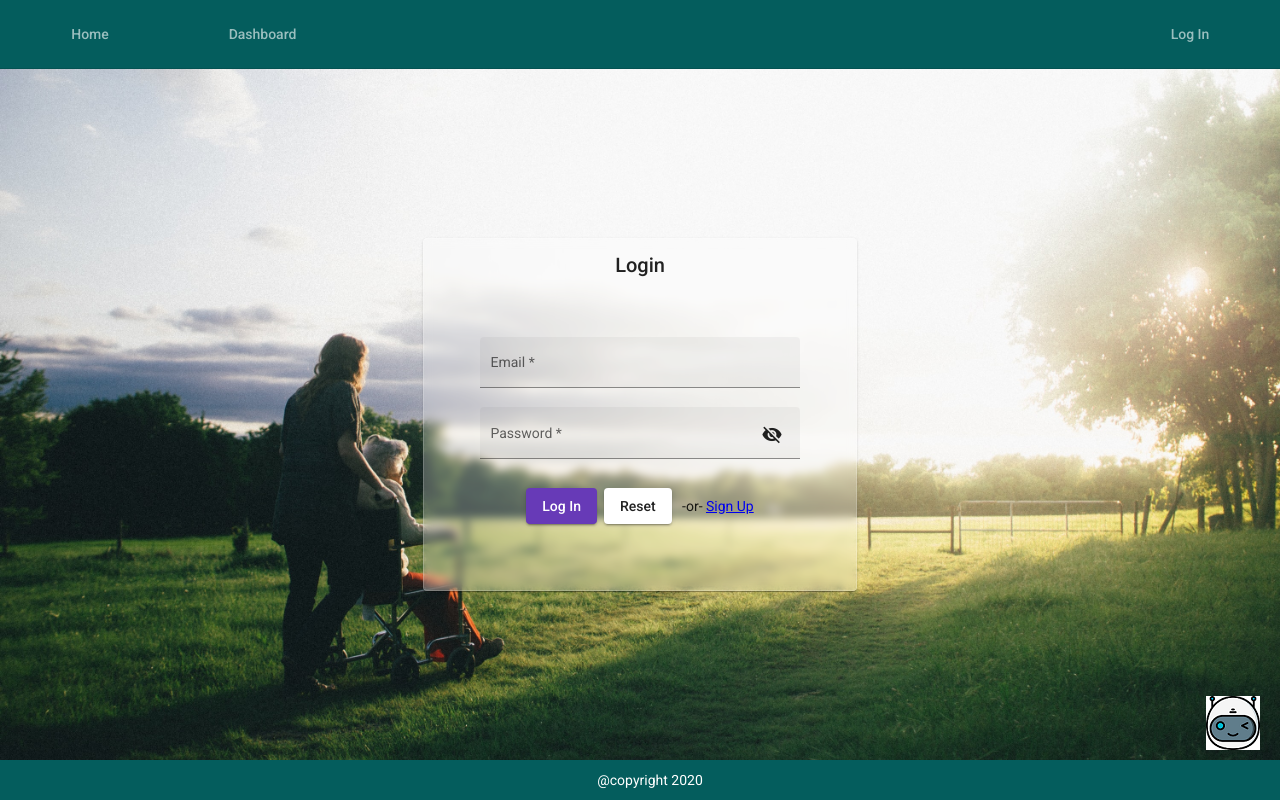
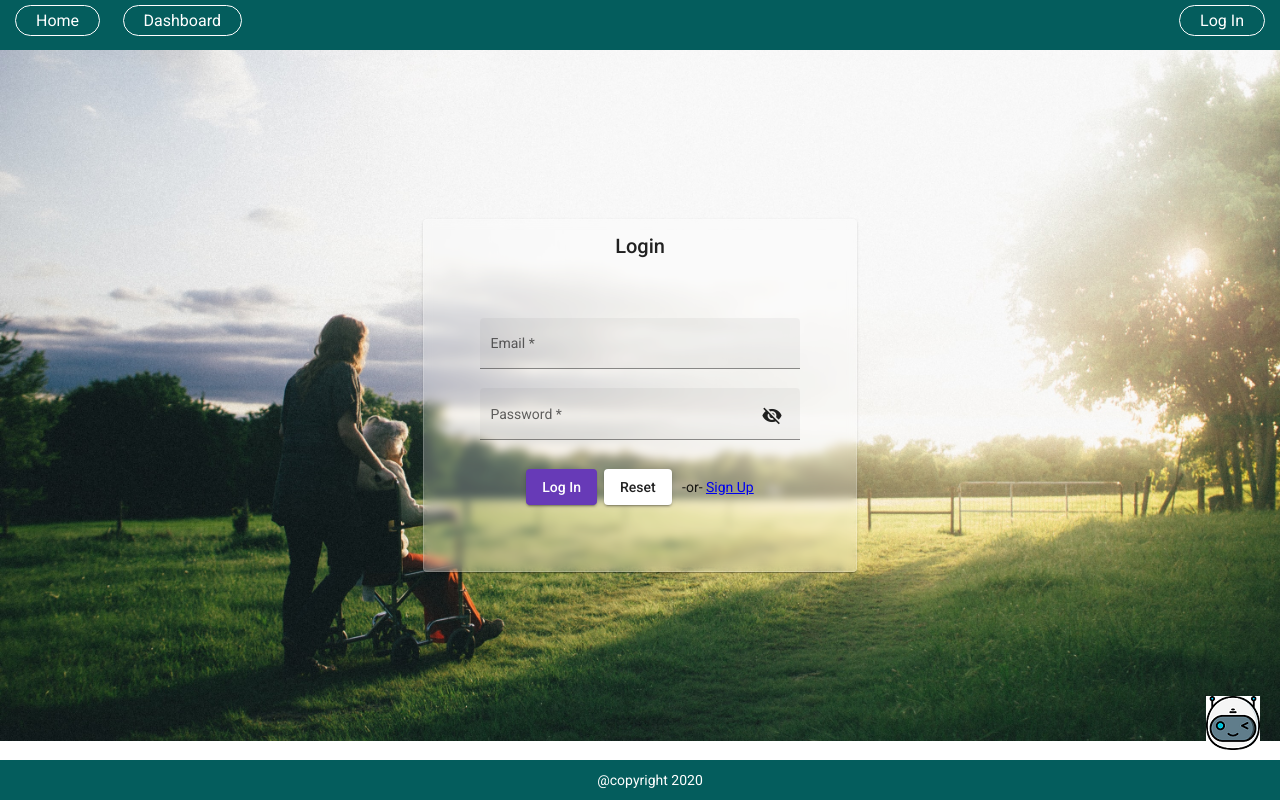
Before and after one commit to sanj44/helpccc, an Angular app: page /login in a window 1280 px wide. Built offline with nearby package versions, Linux system fonts and the light colour scheme.

Commit message:
nav edit

```diff
--- a/src/app/app.component.css
+++ b/src/app/app.component.css
@@ -31,10 +31,26 @@ nav a {
     height: 60vh;
     width: 300px;
 }
+a{
+    text-decoration: none;
+    margin-left: 10px;
+    padding: 5px 20px;
+    margin: 5px;
+    border: 1px solid white;
+    font-size: medium;
+    border-radius: 20px;
+    color: #ffffff;
+    /* background-color: rgb(18, 99, 170); */
+}
 
+nav{
+    height: 30px;
+}
 .active {
 
+    /* background-color: rgb(251, 253, 255); */
     text-decoration: underline;
+
 }
 
 footer {
--- a/src/app/app.component.html
+++ b/src/app/app.component.html
@@ -1,14 +1,29 @@
-<nav mat-tab-nav-bar>
+<nav >
 
 
     <div class="navButtons">
         <div>
-            <a mat-tab-link routerLink="" [routerLinkActiveOptions]="{exact:true}" routerLinkActive="active">Home</a> &nbsp;
-            <a mat-tab-link routerLink="dashboard" routerLinkActive="active">Dashboard</a>
+            <a  matRipple
+            [matRippleCentered]="centered"
+            [matRippleDisabled]="disabled"
+            [matRippleUnbounded]="unbounded"
+            [matRippleRadius]="radius"
+            [matRippleColor]="color" routerLink="" [routerLinkActiveOptions]="{exact:true}" routerLinkActive="active">Home</a> &nbsp;
+            <a  matRipple
+            [matRippleCentered]="centered"
+            [matRippleDisabled]="disabled"
+            [matRippleUnbounded]="unbounded"
+            [matRippleRadius]="radius"
+            [matRippleColor]="color" routerLink="dashboard" routerLinkActive="active">Dashboard</a>
         </div>
 
         <div>
-            <a mat-tab-link (click)="toggleLogIn()">
+            <a  matRipple
+            [matRippleCentered]="centered"
+            [matRippleDisabled]="disabled"
+            [matRippleUnbounded]="unbounded"
+            [matRippleRadius]="radius"
+            [matRippleColor]="color" (click)="toggleLogIn()">
                 <span>
                     {{" "+ (logInStatus?"Log Out":"Log In")}}
       </span>
--- a/src/app/app.component.ts
+++ b/src/app/app.component.ts
@@ -10,6 +10,12 @@ export class AppComponent implements OnInit,DoCheck{
 
   title = 'help';
   botHelp=false;
+  centered = true;
+  disabled = false;
+  unbounded = false;
+
+  radius: number=20;
+  color: string;
   logInStatus:boolean=false;
   constructor(private router:Router){
     if(sessionStorage["logInStatus"]==="true"){
```
